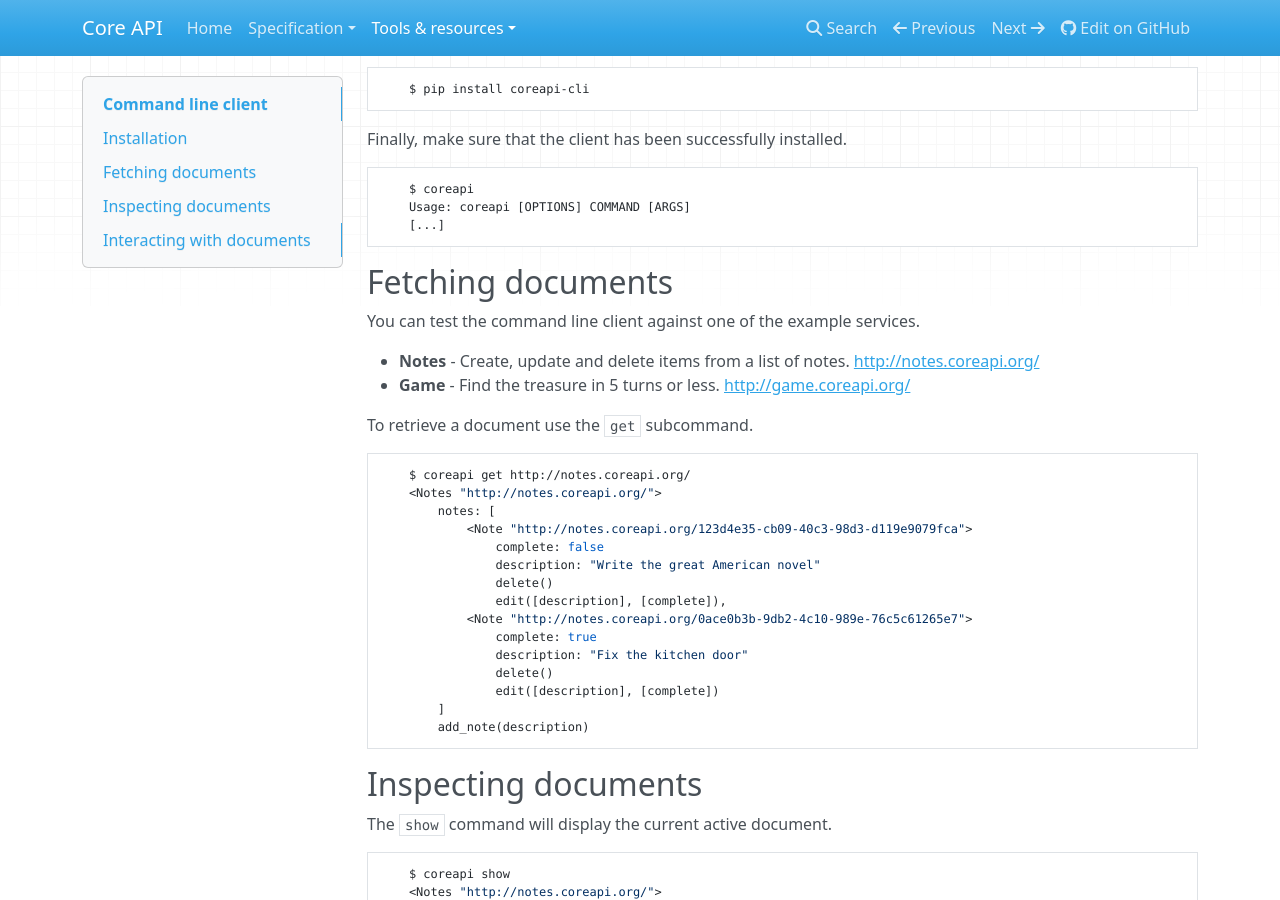
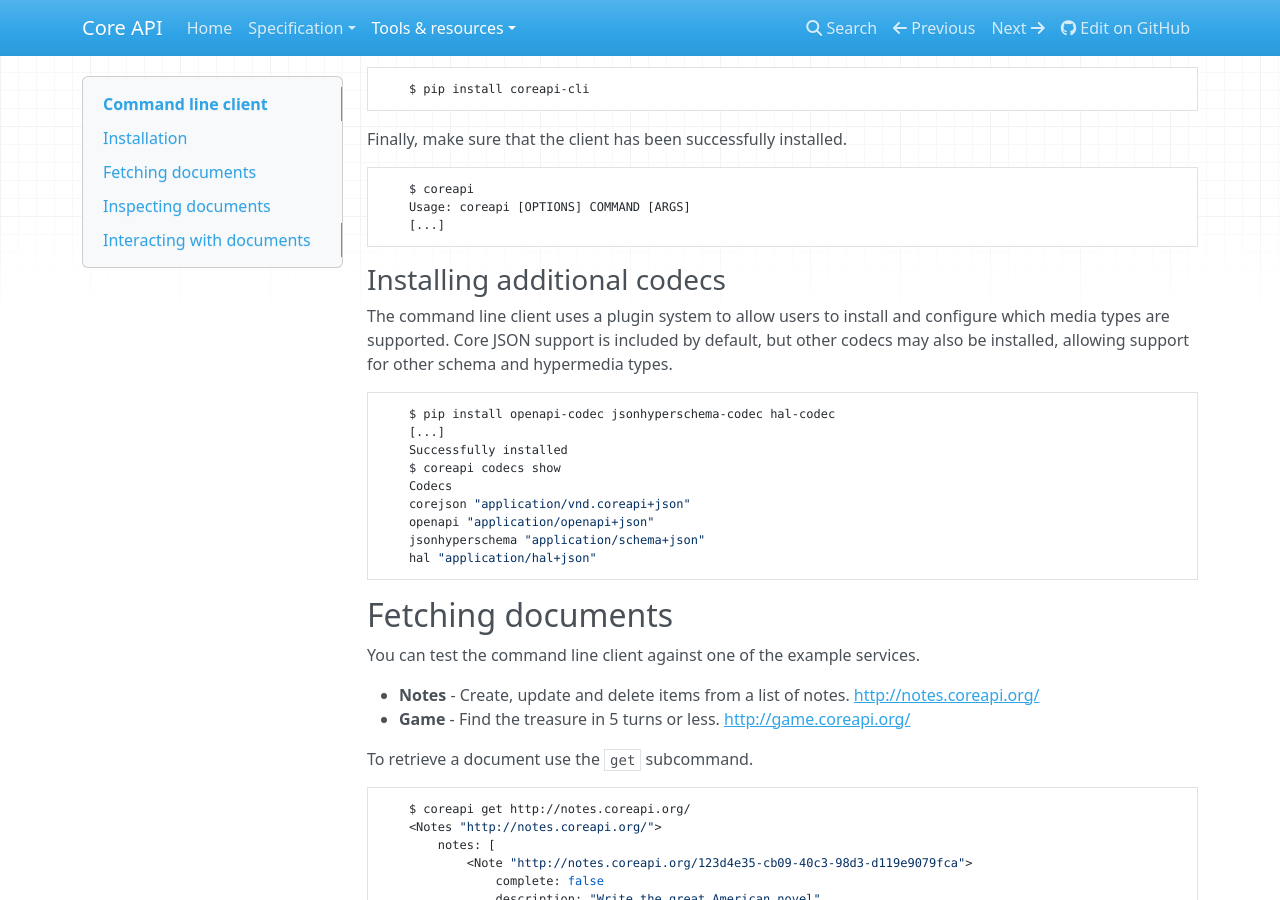
Before and after one commit to core-api/core-api, an MkDocs documentation site: the page built from docs/tools-and-resources/command-line-client.md, in a window 1280 px wide and 900 px high, scrolled down 450 px. Built offline with MkDocs 1.6.1, drawn with Linux system fonts in a browser that asks for light colours; nearby versions of some CDN libraries; old or Windows-style settings are respelled for this version of MkDocs.

Commit message:
Note codec installation

````diff
--- a/docs/tools-and-resources/command-line-client.md
+++ b/docs/tools-and-resources/command-line-client.md
@@ -26,6 +26,25 @@
     $ coreapi
     Usage: coreapi [OPTIONS] COMMAND [ARGS]
     [...]
+```
+
+### Installing additional codecs
+
+The command line client uses a plugin system to allow users to install and
+configure which media types are supported. Core JSON support is included
+by default, but other codecs may also be installed, allowing support for
+other schema and hypermedia types.
+
+```bash
+    $ pip install openapi-codec jsonhyperschema-codec hal-codec
+    [...]
+    Successfully installed
+    $ coreapi codecs show
+    Codecs
+    corejson "application/vnd.coreapi+json"
+    openapi "application/openapi+json"
+    jsonhyperschema "application/schema+json"
+    hal "application/hal+json"
 ```
 
 ## Fetching documents
````
